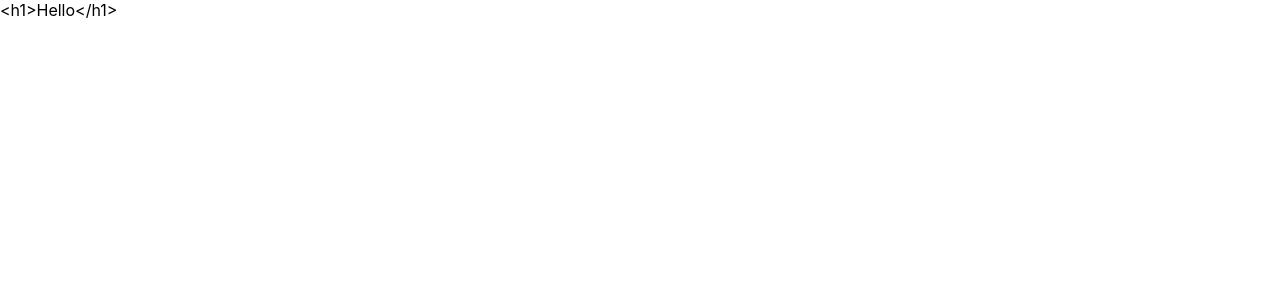
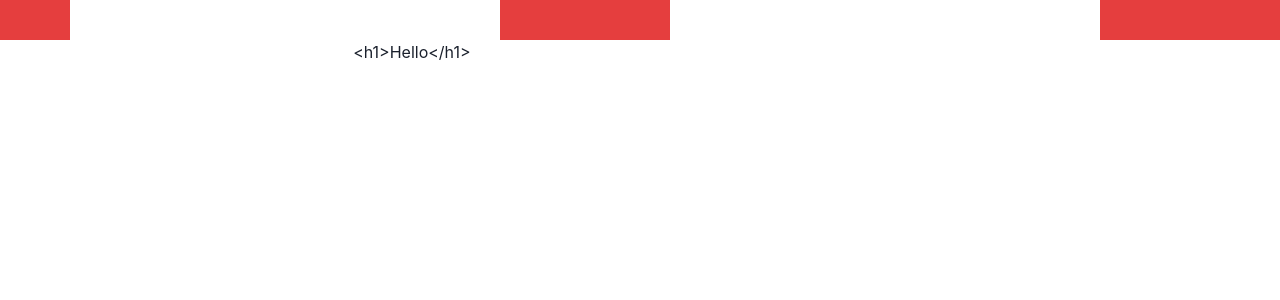
Before and after one commit to CarlosEGCH/weUMa, a React (Create React App) app in the folder weuma/frontend/: page / in a window 1280 px wide. Shown: the top 300 px of the page. Built offline with nearby package versions, Linux system fonts and the light colour scheme.

Commit message:
Installed React

```diff
--- /dev/null
+++ b/weuma/frontend/src/components/Navbar.js
@@ -0,0 +1,21 @@
+import { Box, Flex, Spacer } from "@chakra-ui/react";
+import * as React from "react";
+
+import { useNavigate, Link } from "react-router-dom";
+
+export default function ButtonAppBar(){
+const navigate = useNavigate();
+
+return (
+    <Box>
+        <Flex>
+            <Box w='70px' h='10' bg='red.500'  />
+            <Spacer />
+            <Box w='170px' h='10' bg='red.500' />
+            <Spacer />
+            <Box w='180px' h='10' bg='red.500' />
+        </Flex>
+    </Box>
+);
+
+}
--- a/weuma/frontend/src/index.js
+++ b/weuma/frontend/src/index.js
@@ -1,13 +1,17 @@
 import React from 'react';
 import ReactDOM from 'react-dom';
-import './index.css';
+import './styles//index.css';
 import App from './App';
 import reportWebVitals from './reportWebVitals';
+import { ChakraProvider } from '@chakra-ui/react';
+
 
 ReactDOM.render(
-  <React.StrictMode>
-    <App />
-  </React.StrictMode>,
+  <ChakraProvider>
+    <React.StrictMode>
+        <App />
+    </React.StrictMode>
+  </ChakraProvider>,
   document.getElementById('root')
 );
 
--- /dev/null
+++ b/weuma/frontend/src/styles/theme.js
@@ -0,0 +1,15 @@
+// theme.js
+
+// 1. import `extendTheme` function
+import { extendTheme } from '@chakra-ui/react'
+
+// 2. Add your color mode config
+const config = {
+  initialColorMode: 'light',
+  useSystemColorMode: false,
+}
+
+// 3. extend the theme
+const theme = extendTheme({ config })
+
+export default theme
```
Also changed, not shown: weuma/frontend/src/App.js (+5 -3 lines), weuma/frontend/src/styles/App.css (renamed from weuma/frontend/src/App.css), weuma/frontend/src/styles/index.css (renamed from weuma/frontend/src/index.css).
